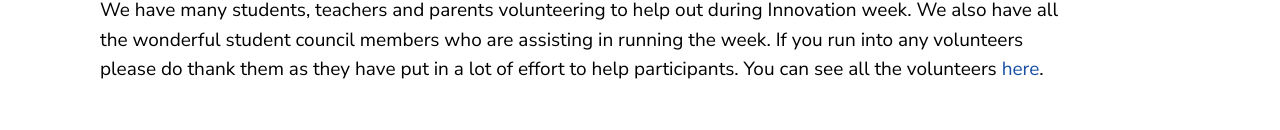
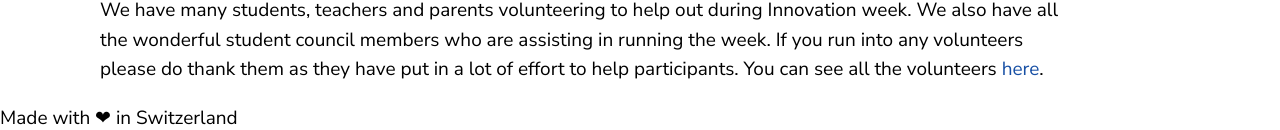
Before and after one commit to gemssingaporestudentcouncil/innovationweek2020, a Jekyll site: the page built from index.md, in a window 1280 px wide. Shown: the part 2185-2315 px from the top of the page. Built offline with Jekyll 4.4.1, drawn with Linux system fonts in a browser that asks for light colours; before the commit the page ends 2289 px from its top, so only the background shows below that.

Commit message:
Update page.html

```diff
--- a/_layouts/page.html
+++ b/_layouts/page.html
@@ -17,6 +17,8 @@
 			{{ content }}
 		</div>
 	</main>
-	{%- include footer.html -%}
+	<footer>
+	Made with ❤ in Switzerland
+	</footer>
 </body>
 </html>
```
